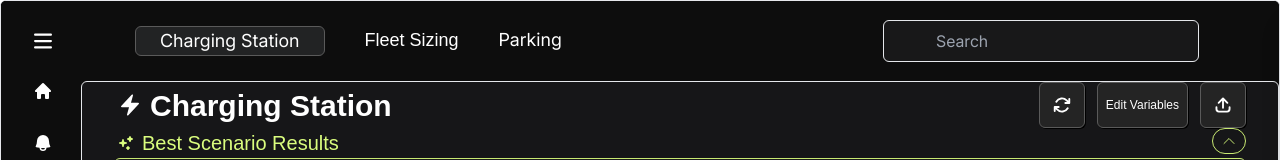
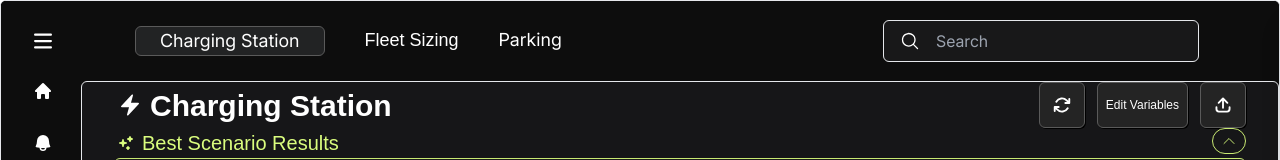
Before and after one commit to c-rose-g/Data-Visualization-Platform, a React (Vite) app in the folder data-viz-platform/: page /dashboard in a window 1280 px wide. Shown: the top 160 px of the page. Built offline with nearby package versions, Linux system fonts and the light colour scheme; no server answers; a web font is replaced by a local one.

Commit message:
Update SearchIcon.tsx

```diff
--- a/data-viz-platform/src/components/SearchIcon.tsx
+++ b/data-viz-platform/src/components/SearchIcon.tsx
@@ -5,9 +5,10 @@ type SearchIconProps = {
 export default function SearchIcon({className= ""}: SearchIconProps) {
   return (
    <button type="button" aria-label="search button" className={`${className}`}>
-  <path strokeLinecap="round" strokeLinejoin="round" d="M6 18 18 6M6 6l12 12" />
-  <svg xmlns="http://www.w3.org/2000/svg" fill="none" viewBox="0 0 24 24" strokeWidth={1.5} stroke="currentColor" className="size-6">
-  </svg>
+  <svg xmlns="http://www.w3.org/2000/svg" viewBox="0 0 24 24" fill="currentColor" className="size-5">
+  <path fillRule="evenodd" d="M10.5 3.75a6.75 6.75 0 1 0 0 13.5 6.75 6.75 0 0 0 0-13.5ZM2.25 10.5a8.25 8.25 0 1 1 14.59 5.28l4.69 4.69a.75.75 0 1 1-1.06 1.06l-4.69-4.69A8.25 8.25 0 0 1 2.25 10.5Z" clipRule="evenodd" />
+</svg>
+
   </button>
 
   )
```
